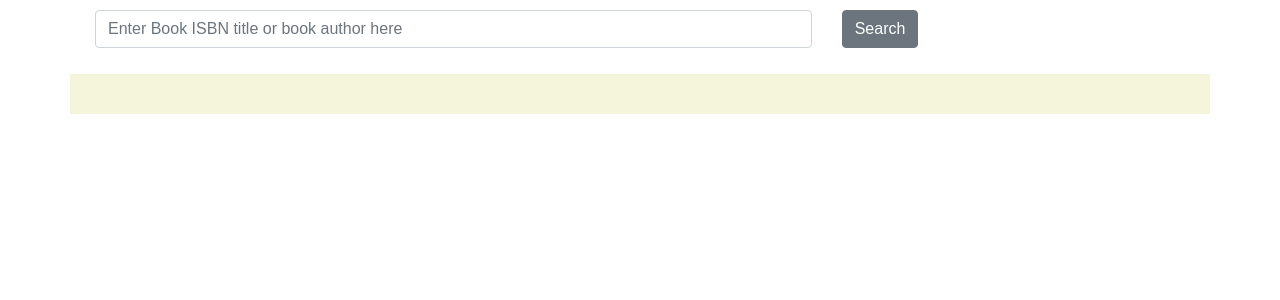
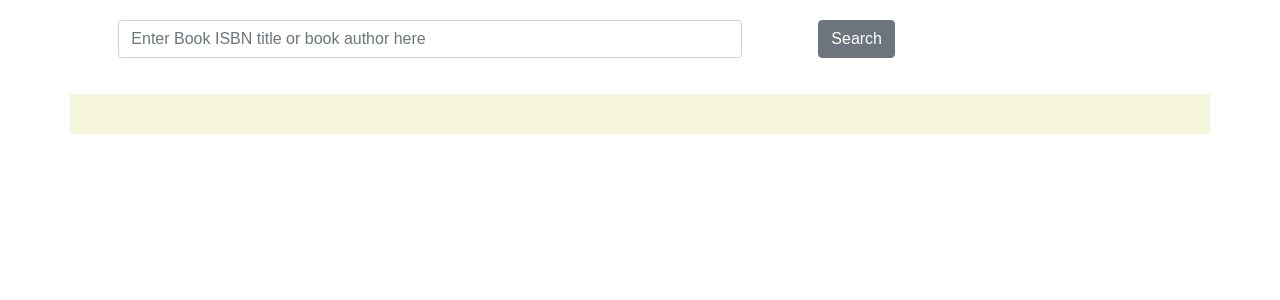
Before and after one commit to rabin-nyaundi/book-app-review, a Flask app: page / in a window 1280 px wide. Shown: the part 56-356 px from the top of the page. Run offline with Flask 2, Linux system fonts and the light colour scheme; the visitor is signed in with stand-in values (Sample User, id 1); data that the repository does not hold is empty; some libraries are stand-ins or nearby versions; some web fonts are replaced.

Commit message:
added some css

```diff
--- a/static/style.css
+++ b/static/style.css
@@ -43,6 +43,7 @@ body {
     border-radius: 2px;
 }
 #user{
+    padding: 10px;
     background-color: azure;
 }
 #rating{
--- a/templates/book.html
+++ b/templates/book.html
@@ -87,7 +87,7 @@
         <div class="col-md-6" id="all_rev">
             {% for review in revw %}
             <div class="row" id="user">
-                <p>User: {{review.id}}</p>
+                <p>User: @anonymus</p>
             </div>
             <div class="row" id="text">
                 <p>Rating: {{review.review_text}}</p>
--- a/templates/index.html
+++ b/templates/index.html
@@ -11,10 +11,10 @@
             <form action="{{url_for('search_book') }}" method="post">
                 <div class="form-group">
                     <div class="row justify-content-center">
-                        <div class="col-md-8">
+                        <div style="margin:10px auto;" class="col-md-7">
                             <input class="form-control" type="text" name="search" placeholder="Enter Book ISBN title or book author here">
                         </div>
-                        <div class="col-md-4">
+                        <div style="margin:10px auto;" class="col-md-4">
                             <a href=""><button class="btn btn-secondary">Search</button></a>
                         </div>
                     </div>
```
Also changed, not shown: 2 other files.
